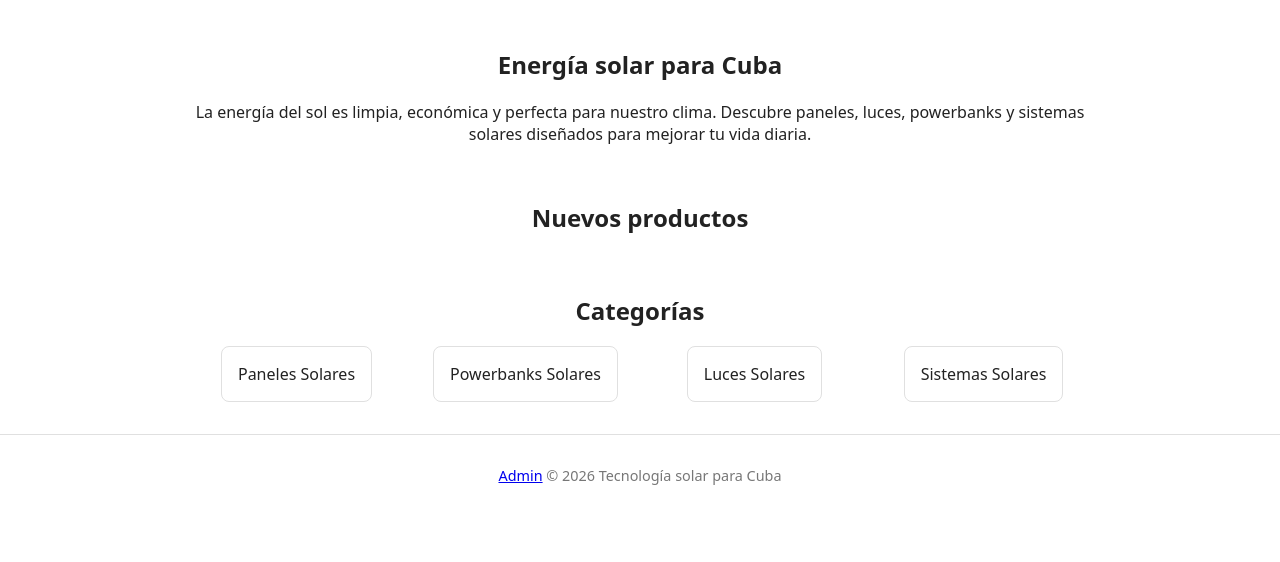
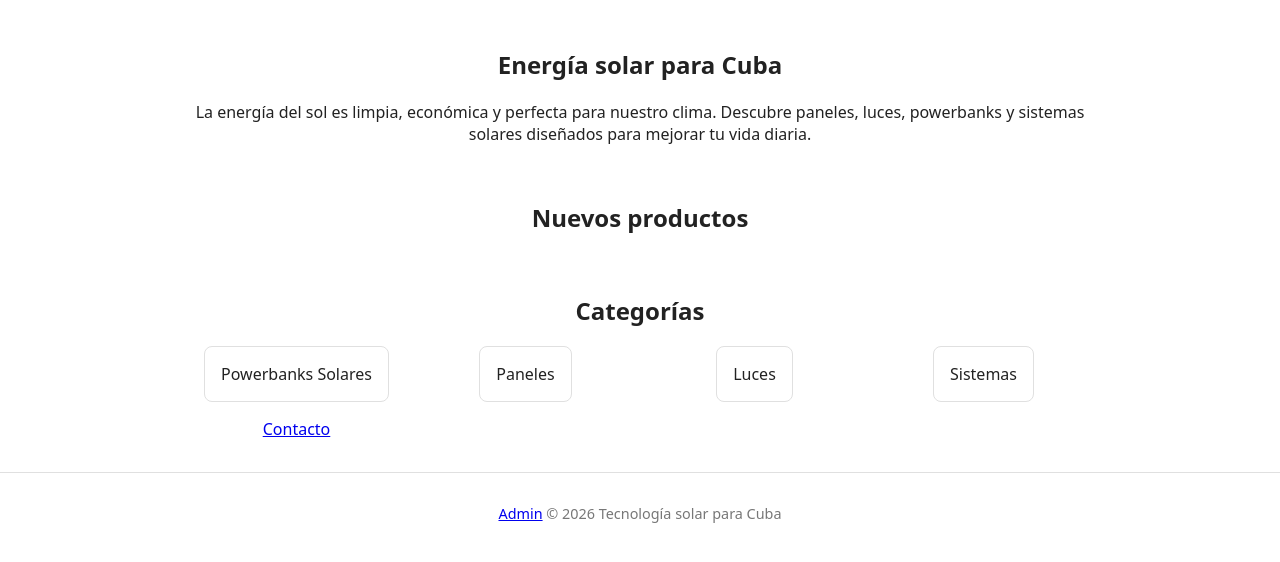
Before and after one commit to czepepe-dev/solarcity, a website: page index.html in a window 1280 px wide. Shown: the part 114-676 px from the top of the page. Drawn offline with Linux system fonts and the light colour scheme; no server answers.

Commit message:
Update index.html

```diff
--- a/index.html
+++ b/index.html
@@ -51,10 +51,11 @@
       <h2>Categorías</h2>
 
       <div class="grid">
-        <a class="card" href="paneles.html">Paneles Solares</a>
         <a class="card" href="powerbanks.html">Powerbanks Solares</a>
-        <a class="card" href="luces.html">Luces Solares</a>
-        <a class="card" href="sistemas.html">Sistemas Solares</a>
+        <a class="card" href="paneles.html">Paneles</a>
+        <a class="card" href="luces.html">Luces</a>
+        <a class="card" href="sistemas.html">Sistemas</a>
+        <a href="contacto.html">Contacto</a>
       </div>
     </section>
 
```
